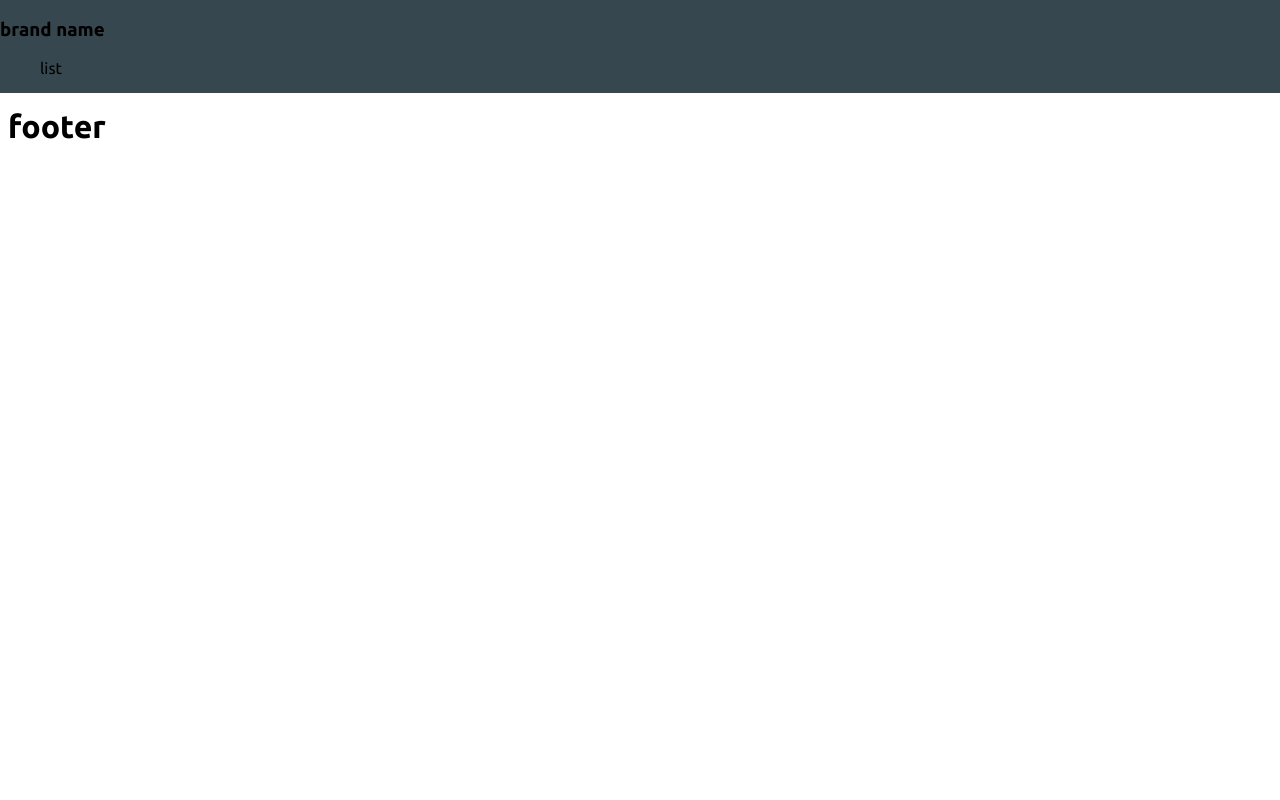
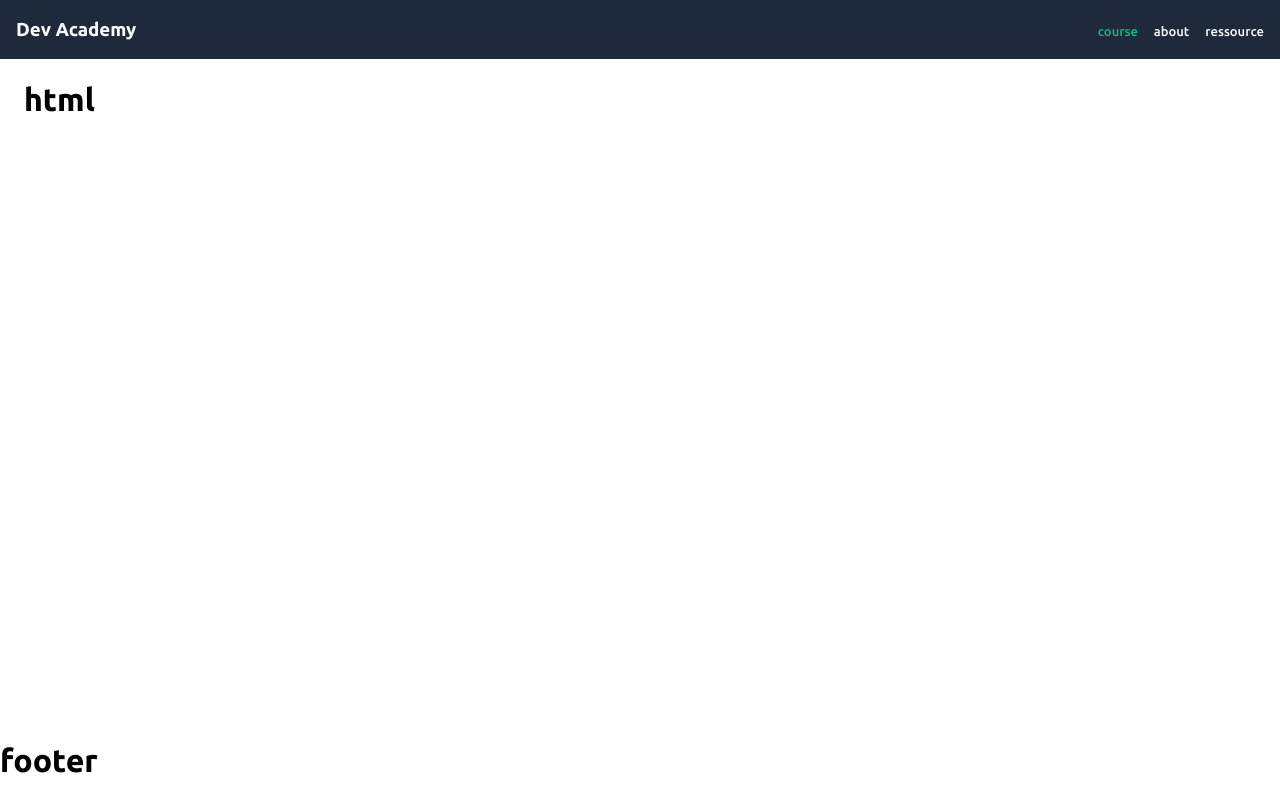
Before and after one commit to NFiveDev/Academy-Website, a Django app: page / in a window 1280 px wide. Run offline with Django 5.2, Linux system fonts and the light colour scheme.

Commit message:
layout navbar

```diff
--- a/static/style.css
+++ b/static/style.css
@@ -1,16 +1,69 @@
-html {}
+:root {
+    --slate-dark: #1e293b;
+    --slate-50: #f8fafc;
+    --slate-300: #cbd5e1;
+    --primary-500: #10b981;
+}
+
+html {
+    height: 100%;
+}
 
 body {
+    font-size: 16px;
+    min-height: 100%;
     font-family: "Ubuntu", sans-serif;
-    margin-top: 50px;
+    margin: 0;
+    display: grid;
+    grid-template-rows: auto 1fr auto;
 }
 
 .nav-header {
-    position: fixed;
-    top: 0;
-    left: 0;
-    right: 0;
-    background-color: rgb(55, 71, 79);
+    background-color: var(--slate-dark);
+    color: var(--slate-light);
+    padding-left: 1rem;
+    padding-right: 1rem;
 }
 
-.nav-content-wrapper {}
+.nav-content-wrapper {
+    display: flex;
+    justify-content: space-between;
+    flex-direction: row;
+    align-items: center;
+}
+
+.navigation-list {
+    display: flex;
+    gap: 1rem;
+    list-style: none;
+
+    a {
+        color: var(--slate-50);
+        text-decoration: none;
+        font-weight: 500;
+        font-size: small;
+
+        &:hover {
+            color: var(--slate-300);
+        }
+    }
+
+    a.active {
+        color: var(--primary-500);
+    }
+}
+
+.brand-container {
+    a {
+        text-decoration: none;
+        color: var(--slate-50)
+    }
+}
+
+.content-wrapper {
+    padding-right: 1.5rem;
+    padding-left: 1.5rem;
+    padding-bottom: 0.5rem;
+    padding-right: 0.5rem;
+    max-width: 1536px;
+}
--- a/templates/layout.html
+++ b/templates/layout.html
@@ -20,7 +20,7 @@
         {% include "partials/navbar.html" %}
     </header>
 
-    <main>
+    <main class="content-wrapper">
         {% block content %}{% endblock content %}
     </main>
 
--- a/templates/partials/navbar.html
+++ b/templates/partials/navbar.html
@@ -1,10 +1,20 @@
 <div class="nav-content-wrapper">
-    <div>
-        <h3>brand name</h3>
+    <div class="brand-container">
+        <a href="">
+            <h3>Dev Academy</h3>
+        </a>
     </div>
-    <div>
-        <ul>
-            list
-        </ul>
-    </div>
+
+    <ul class="navigation-list">
+        <li>
+            <a href="" class="active">course</a>
+        </li>
+        <li>
+            <a href="">about</a>
+        </li>
+        <li>
+            <a href="">ressource</a>
+        </li>
+    </ul>
+
 </div>
```
